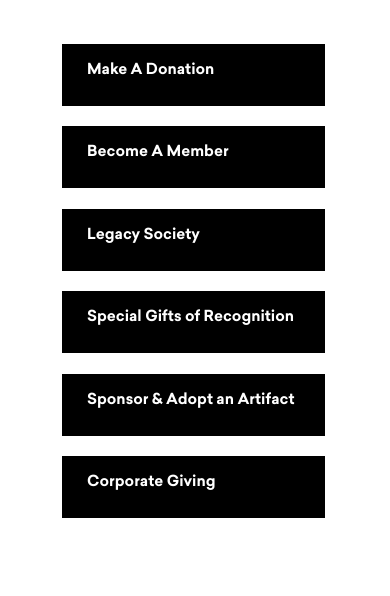
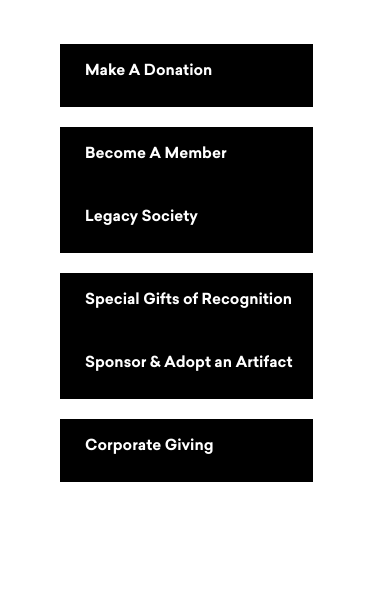
Before and after one commit to dhughes10/Sigal-Website, a plain HTML site: page support/index.html in a window 390 px wide. Shown: the part 126-722 px from the top of the page. Drawn offline with nearby package versions, Linux system fonts and the light colour scheme.

Commit message:
support buttons

```diff
--- a/support/index.html
+++ b/support/index.html
@@ -13,13 +13,16 @@
 <style>
 	.outer-container {
 		padding-top: 0px;
-		margin-left: 1.6%;
+		margin-left: 0%;
+		text-align: center;
 	}
 
 	.flex-container {
 		padding: 20px;
 		padding-top: 20px;
 		padding-bottom: 0px;
+		padding-left: 0px;
+		padding-right: 0px;
 
 	}
 	.column {
@@ -64,19 +67,22 @@
 	.flex-container {
 		padding-bottom: 0px;
 		padding-top: 20px;
-		padding-left: 2px;
+		padding-left: 0px;
+		padding-right: 0px;
+		margin: 0;
+		text-align: center;
 	}
 
 	.outer-container{
-		margin-left: 0;
+		margin: 0;
+		padding: 0;
+		width: 100%;
 	}
 	.column {
-		width: 280px;
-		height: 165px;
-		padding-left: 50px;
-		padding-bottom: 0px;
-		padding-top: 0px;
+		padding: 0px;
 		margin: 0;
+		margin-bottom: -20px;
+		text-align: center;
 	}
 	.about {
 		margin-left: 60px;
@@ -85,10 +91,15 @@
 		font-size: 15px;
 	}
 	#tab {
-		width: 85%;
+		width: 65%;
 		height: 60px;
 		padding-bottom: 0px;
+		padding-top: 3px;
+		margin-top: 0px;
+		margin-bottom: 0px;
+		margin-left: 40px;
 	}
+
 	}
 </style>
 <body>
@@ -168,6 +179,7 @@
 		</div>
 		</div>
 		<div class="content">
+			<div class="outer-container">
 			<div class="flex-container">
 		      <div class="column">
 		        <a class="sup1" href="https://www.paypal.com/cgi-bin/webscr?cmd=_s-xclick&hosted_button_id=U75DWK4SP2A7U">
@@ -206,6 +218,7 @@
 			    </a>
 		      </div>
 	    	</div>
+	    	</div>
 			<div class="about">
 
 	    </div>
```
